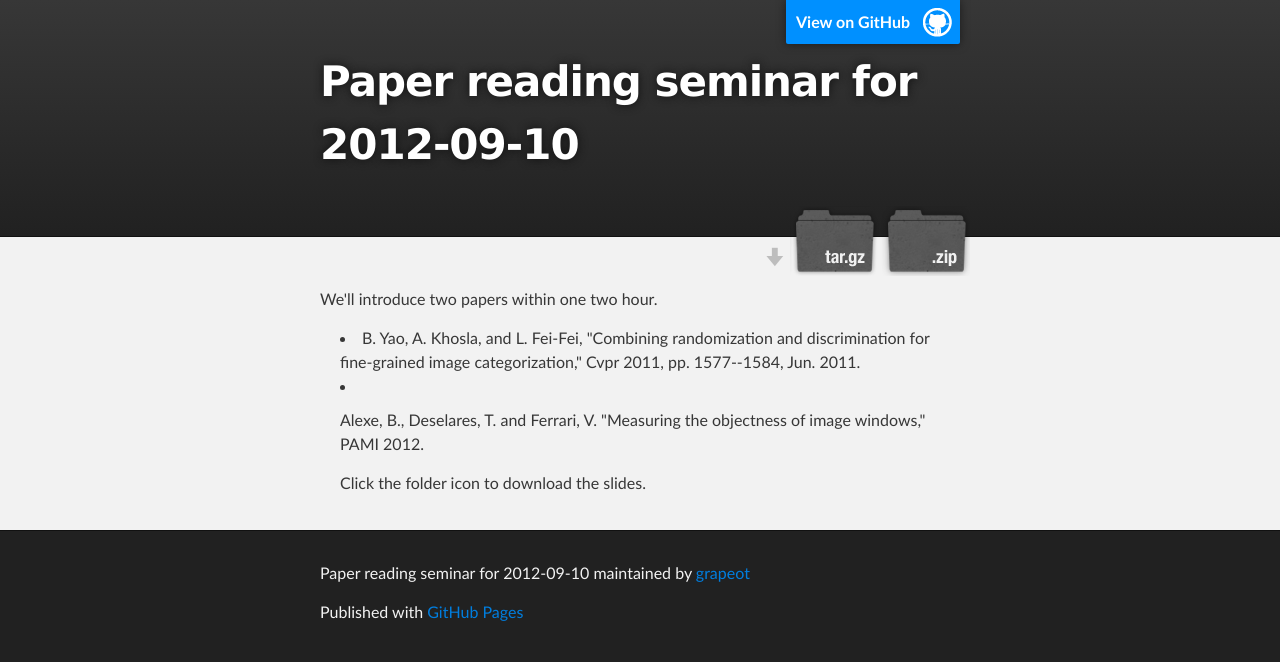
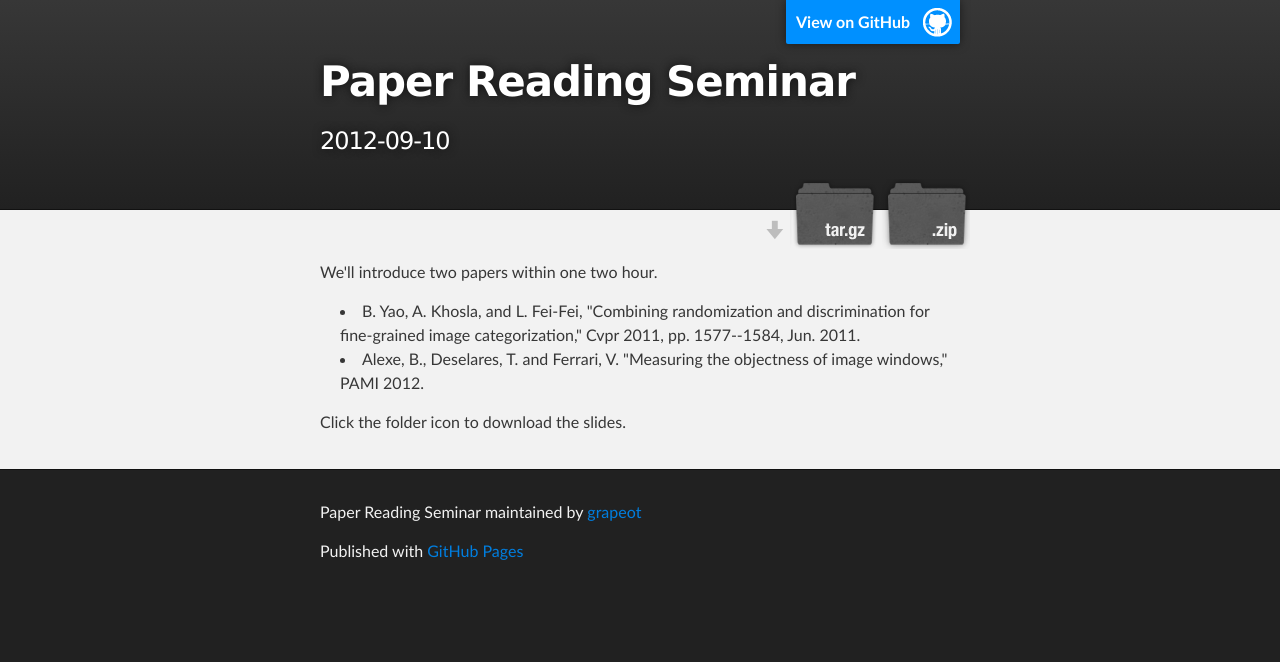
Before and after one commit to grapeot/prs120910, a plain HTML site: page index.html in a window 1280 px wide. Drawn offline with Linux system fonts and the light colour scheme.

Commit message:
Create gh-pages branch via GitHub

```diff
--- a/index.html
+++ b/index.html
@@ -4,11 +4,11 @@
   <head>
     <meta charset='utf-8' />
     <meta http-equiv="X-UA-Compatible" content="chrome=1" />
-    <meta name="description" content="Paper reading seminar for 2012-09-10 : " />
+    <meta name="description" content="Paper Reading Seminar : 2012-09-10" />
 
     <link rel="stylesheet" type="text/css" media="screen" href="stylesheets/stylesheet.css">
 
-    <title>Paper reading seminar for 2012-09-10</title>
+    <title>Paper Reading Seminar</title>
   </head>
 
   <body>
@@ -18,8 +18,8 @@
         <header class="inner">
           <a id="forkme_banner" href="https://github.com/grapeot/prs120910">View on GitHub</a>
 
-          <h1 id="project_title">Paper reading seminar for 2012-09-10</h1>
-          <h2 id="project_tagline"></h2>
+          <h1 id="project_title">Paper Reading Seminar</h1>
+          <h2 id="project_tagline">2012-09-10</h2>
 
             <section id="downloads">
               <a class="zip_download_link" href="https://github.com/grapeot/prs120910/zipball/master">Download this project as a .zip file</a>
@@ -35,19 +35,15 @@
 
 <ul>
 <li>B. Yao, A. Khosla, and L. Fei-Fei, "Combining randomization and discrimination for fine-grained image categorization," Cvpr 2011, pp. 1577--1584, Jun. 2011.</li>
-<li>
-<p>Alexe, B., Deselares, T. and Ferrari, V. "Measuring the objectness of image windows," PAMI 2012. </p>
-
-<p>Click the folder icon to download the slides.</p>
-</li>
-</ul>
+<li>Alexe, B., Deselares, T. and Ferrari, V. "Measuring the objectness of image windows," PAMI 2012. </li>
+</ul><p>Click the folder icon to download the slides.</p>
       </section>
     </div>
 
     <!-- FOOTER  -->
     <div id="footer_wrap" class="outer">
       <footer class="inner">
-        <p class="copyright">Paper reading seminar for 2012-09-10 maintained by <a href="https://github.com/grapeot">grapeot</a></p>
+        <p class="copyright">Paper Reading Seminar maintained by <a href="https://github.com/grapeot">grapeot</a></p>
         <p>Published with <a href="http://pages.github.com">GitHub Pages</a></p>
       </footer>
     </div>
--- a/params.json
+++ b/params.json
@@ -1 +1 @@
-{"name":"Paper reading seminar for 2012-09-10","tagline":"","note":"Don't delete this file! It's used internally to help with page regeneration.","google":"","body":"We'll introduce two papers within one two hour.\r\n\r\n * B. Yao, A. Khosla, and L. Fei-Fei, \"Combining randomization and discrimination for fine-grained image categorization,\" Cvpr 2011, pp. 1577--1584, Jun. 2011.\r\n * Alexe, B., Deselares, T. and Ferrari, V. \"Measuring the objectness of image windows,\" PAMI 2012. \r\n\r\n Click the folder icon to download the slides.\r\n"}
+{"note":"Don't delete this file! It's used internally to help with page regeneration.","name":"Paper Reading Seminar","tagline":"2012-09-10","google":"","body":"We'll introduce two papers within one two hour.\r\n\r\n * B. Yao, A. Khosla, and L. Fei-Fei, \"Combining randomization and discrimination for fine-grained image categorization,\" Cvpr 2011, pp. 1577--1584, Jun. 2011.\r\n * Alexe, B., Deselares, T. and Ferrari, V. \"Measuring the objectness of image windows,\" PAMI 2012. \r\n\r\nClick the folder icon to download the slides.\r\n"}
```
